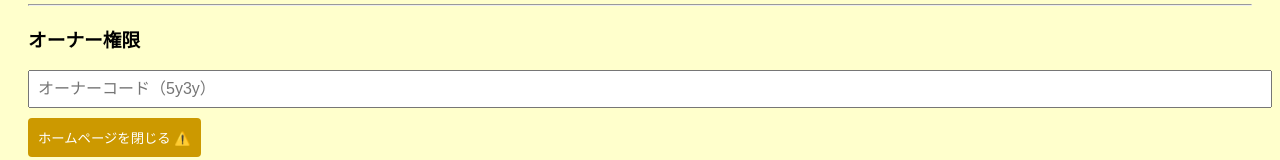
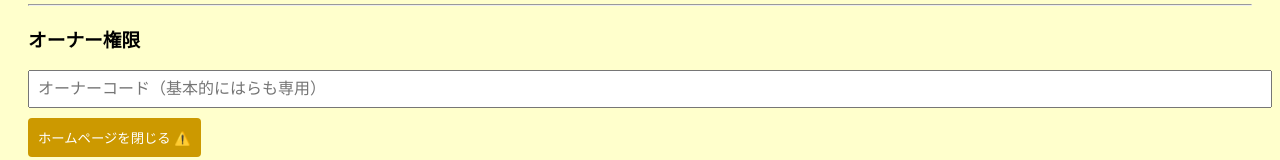
Before and after one commit to ikuradou745-oss/iikotowaruikoto, a plain HTML site: page index.html in a window 1280 px wide. Shown: the part 2173-2333 px from the top of the page. Drawn offline with Linux system fonts and the light colour scheme; no server answers.

Commit message:
Update index.html

```diff
--- a/index.html
+++ b/index.html
@@ -293,7 +293,7 @@
 
 <h3>オーナー権限</h3>
 
-<input type="text" id="ownerInput" placeholder="オーナーコード（5y3y）">
+<input type="text" id="ownerInput" placeholder="オーナーコード（基本的にはらも専用）">
 
 <button id="closeSiteBtn">ホームページを閉じる ⚠️</button>
 
```
